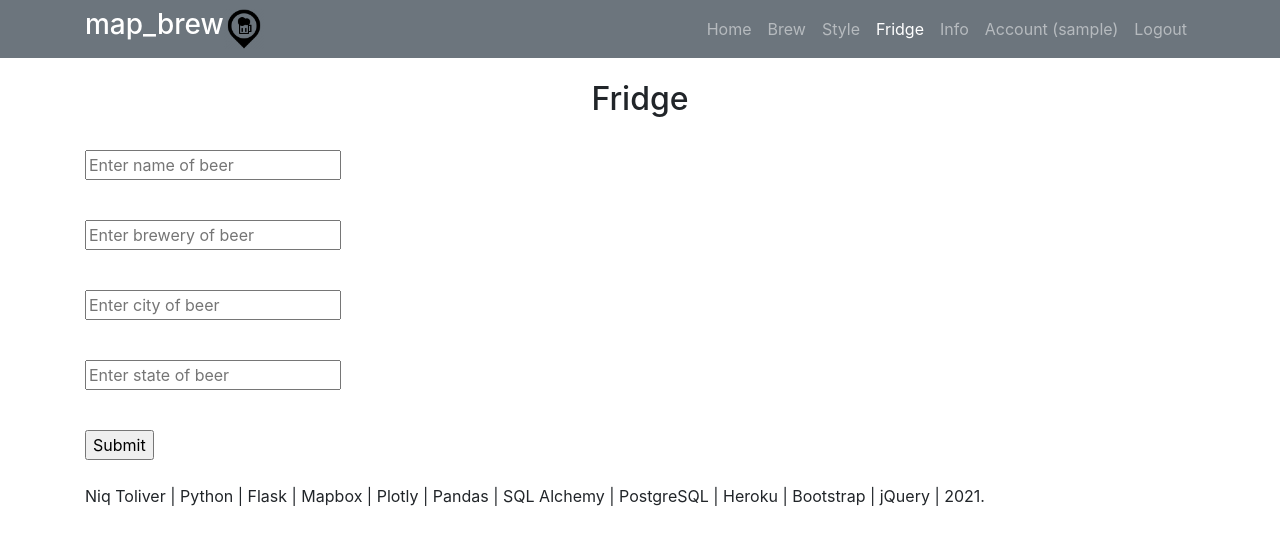
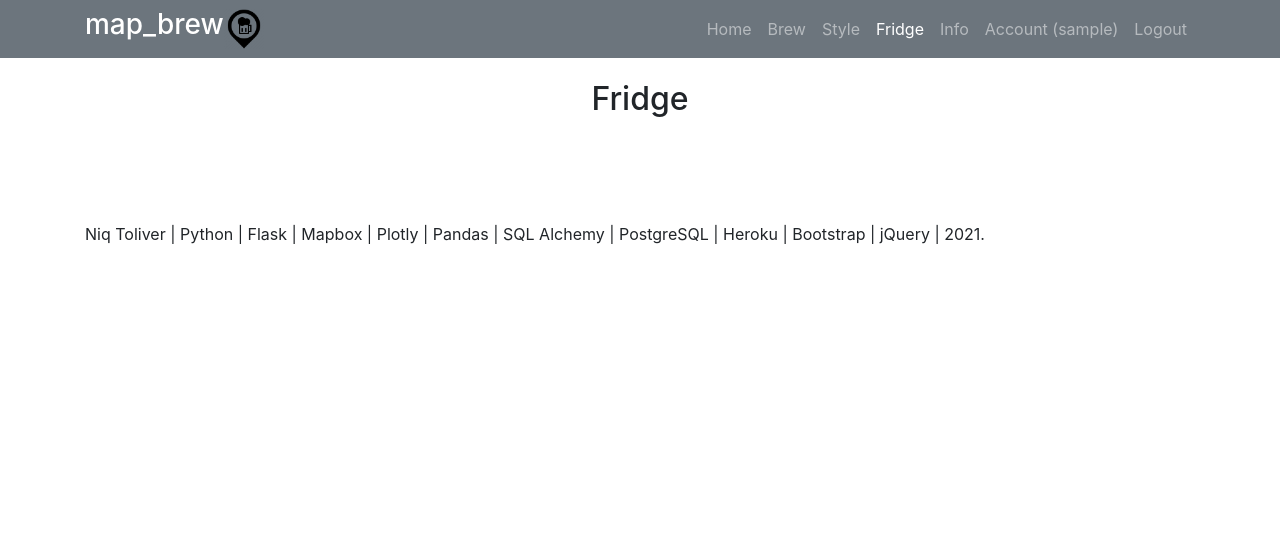
Before and after one commit to ntoliverapp/map_brew, a Flask app: page /saved in a window 1280 px wide. Shown: the top 545 px of the page. Run offline with Flask 2, Linux system fonts and the light colour scheme; the visitor is signed in with stand-in values (Sample User, id 1); data comes from the database, SQL or seed files in the repository; data that the repository does not hold is empty; parts of the project's set-up code (start-up, migrations or seed data) failed here and were passed over; some libraries are stand-ins or nearby versions.

Commit message:
updated fridge

```diff
--- a/app/main/templates/saved.html
+++ b/app/main/templates/saved.html
@@ -5,25 +5,8 @@
 {% block content %}
 <br><h2 class="text-center">Fridge</h2>
 <div class="row">
-  <div class="col-lg-3">
-      <div class="my-4">
-        <form action="{{ url_for('main.search_result') }}" method="POST">
-            <div class="form-group">
-                <input type = 'text' name = 'name' placeholder="Enter name of beer"><br><br>
-            </div>
-            <div class="form-group">
-                <input type = 'text' name = 'brewery' placeholder="Enter brewery of beer"><br><br>
-            </div>
-            <div class="form-group">
-                <input type = 'text' name = 'city' placeholder="Enter city of beer"><br><br>
-            </div>
-            <div class="form-group">
-                <input type = 'text' name = 'state' placeholder="Enter state of beer"><br><br>
-            </div>
-            <input type = 'submit' placeholder = 'submit'>
-          </form>      </div>
-    </div>
-    <div class="col-lg-9">
+
+    <div class="col-lg-12">
       <div class="row my-5 card-wrapper">
         {% if beers %}
         {% for b in beers %}
```
Also changed, not shown: app/settings.py (+7 -7 lines).
